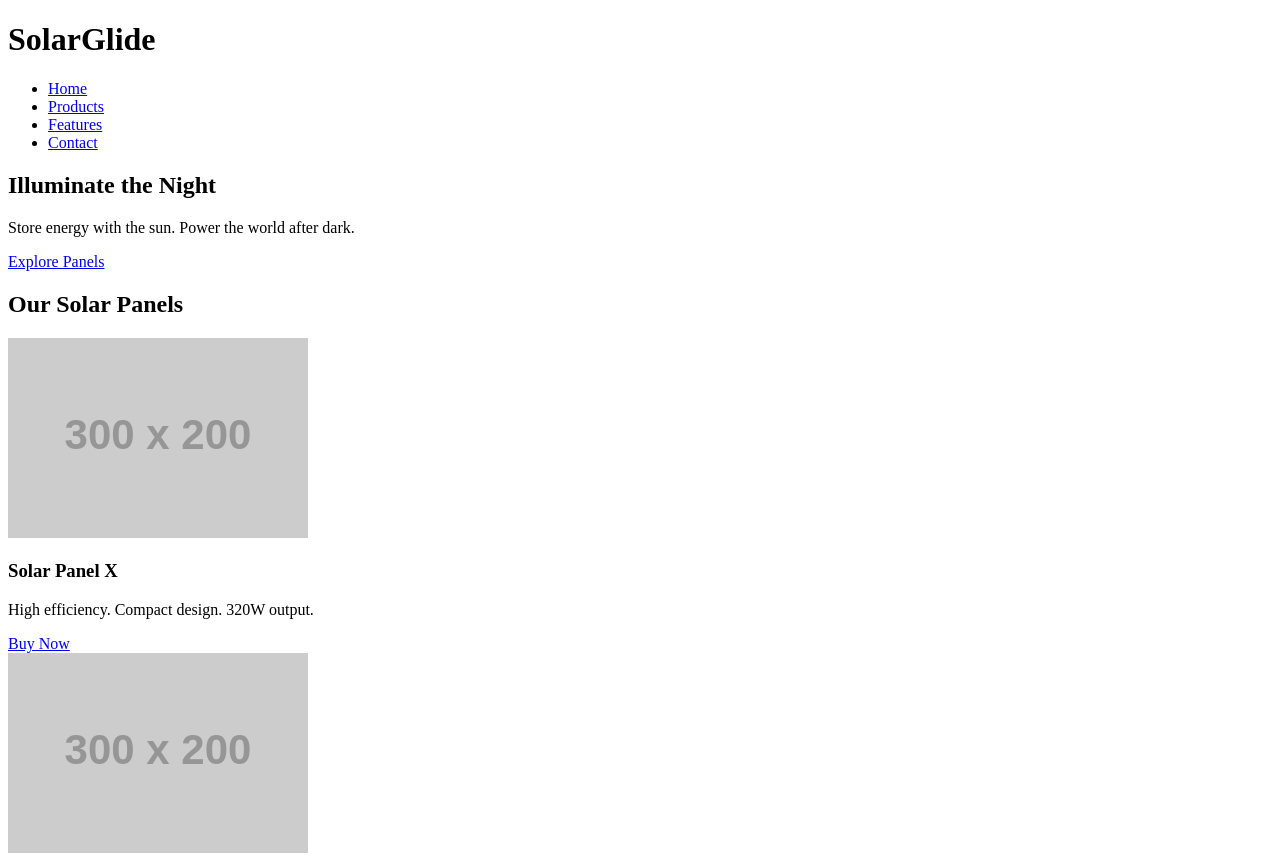
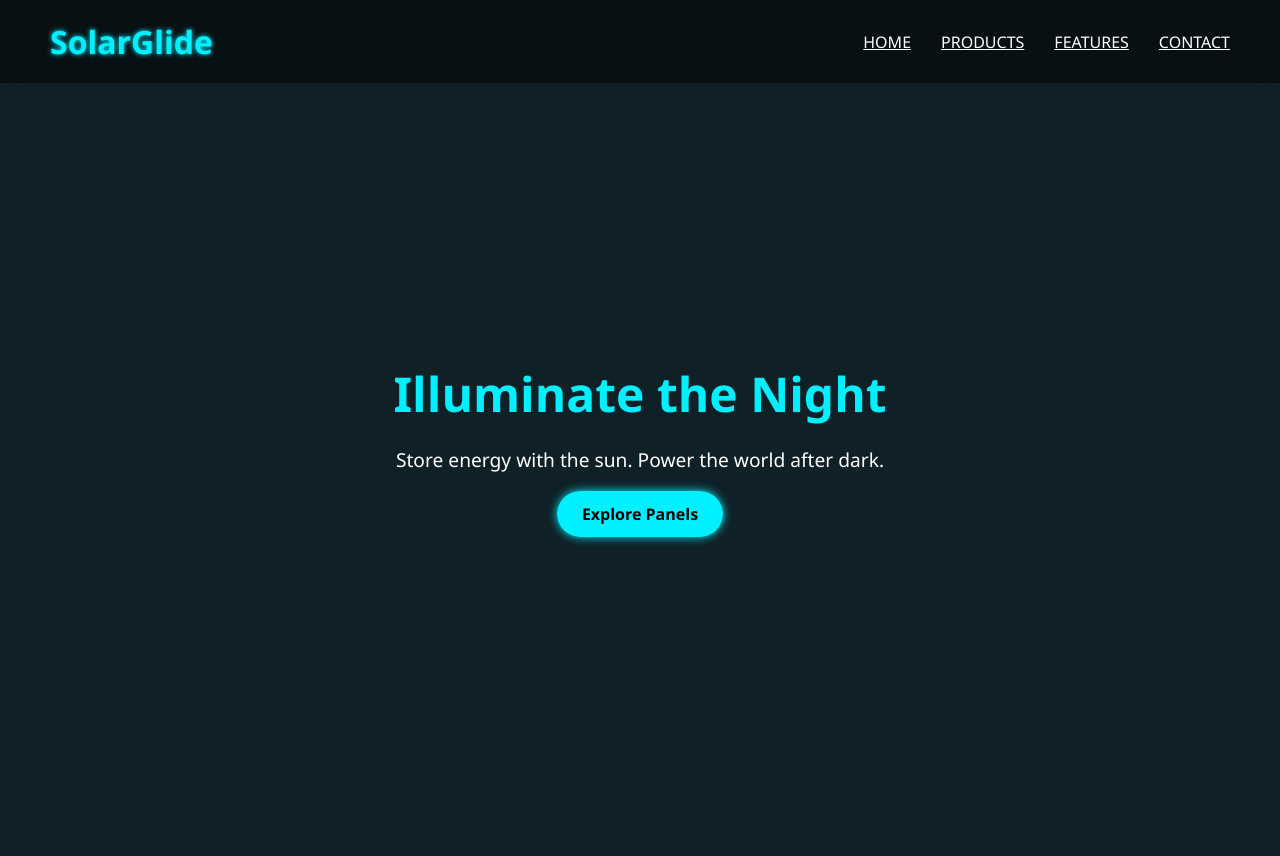
Before and after one commit to faizanahmadsjk-hue/solar-panel, a plain HTML site: page index.html in a window 1280 px wide. Shown: the top 856 px of the page. Drawn offline with Linux system fonts and the light colour scheme; placeholder pictures from the web are drawn by us.

Commit message:
Update index.html

```diff
--- a/index.html
+++ b/index.html
@@ -4,7 +4,7 @@
   <meta charset="UTF-8" />
   <meta name="viewport" content="width=device-width, initial-scale=1.0" />
   <title>SolarGlide - Power the Night</title>
-  <link rel="stylesheet" href="demo.css" />
+  <link rel="stylesheet" href="index.css" />
 </head>
 <body>
   <div class="bg-animation"></div>
```
